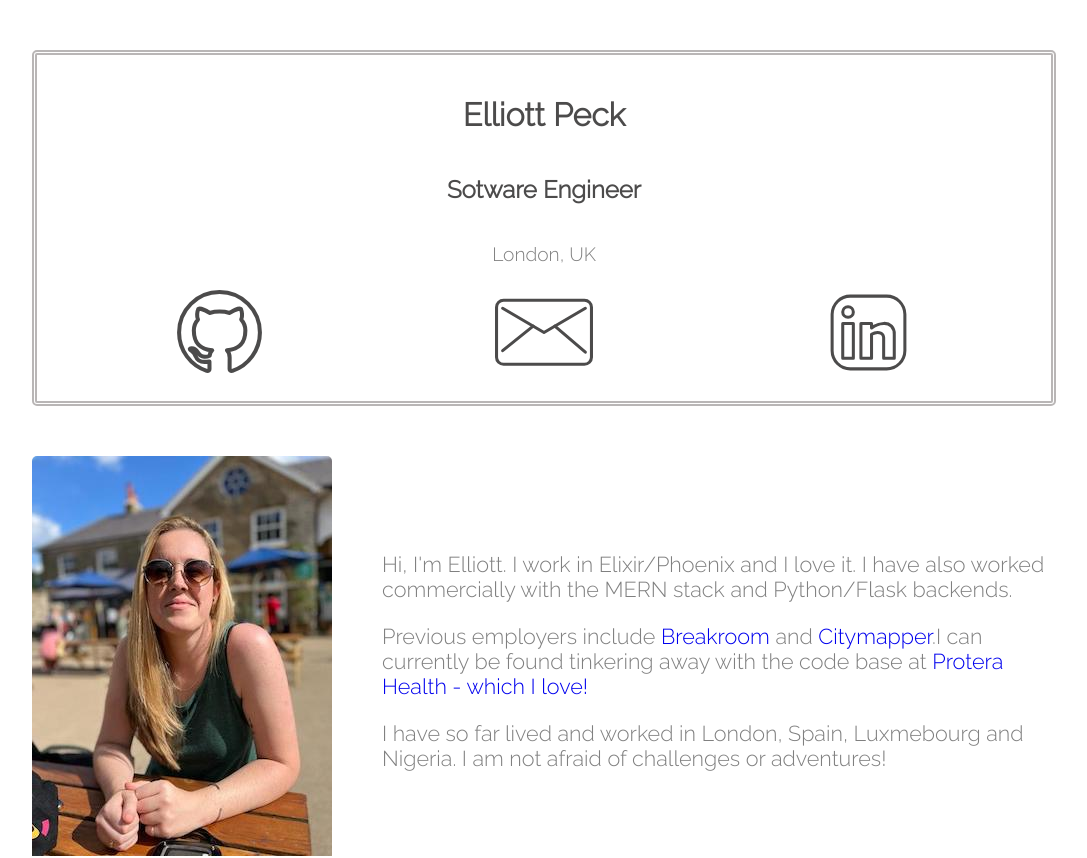
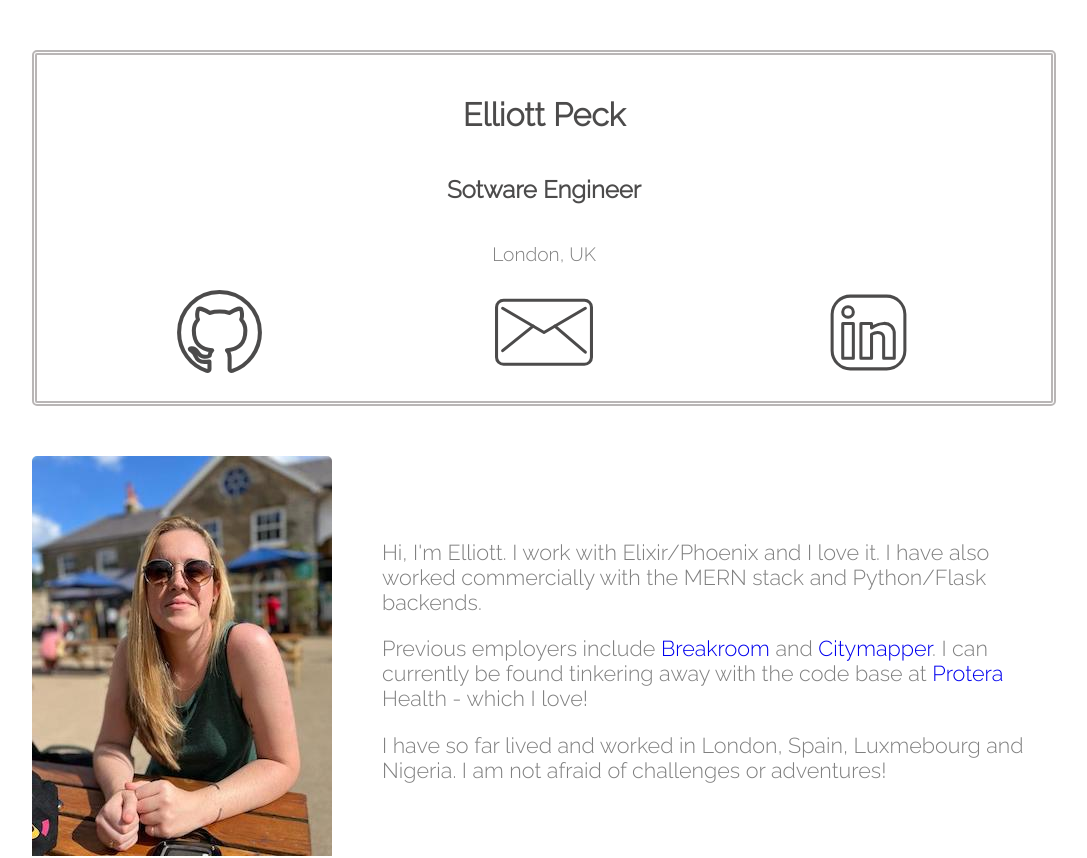
Before and after one commit to Selliott456/Portfolio, a React (Create React App) app: page / in a window 1280 px wide. Shown: the top 858 px of the page, without its empty margins (96-1183 px from the left). Built offline with nearby package versions, Linux system fonts and the light colour scheme.

Commit message:
minor changes

```diff
--- a/src/components/About.js
+++ b/src/components/About.js
@@ -18,17 +18,17 @@ function About() {
         <img alt="elliott" className="about__photo" src={MeSun} />
         <div className="about__info">
           <p>
-            Hi, I'm Elliott. I work in Elixir/Phoenix and I love it. I have also
-            worked commercially with the MERN stack and Python/Flask backends.
+            Hi, I'm Elliott. I work with Elixir/Phoenix and I love it. I have
+            also worked commercially with the MERN stack and Python/Flask
+            backends.
           </p>
           <p>
             Previous employers include{" "}
             <a href="https://breakroom.cc">Breakroom</a> and{" "}
-            <a href="https://citymapper.com">Citymapper</a>.I can currently be
+            <a href="https://citymapper.com">Citymapper</a>. I can currently be
             found tinkering away with the code base at{" "}
-            <a href="https://www.proterahealth.com/">
-              Protera Health - which I love!
-            </a>
+            <a href="https://www.proterahealth.com/">Protera </a> Health - which
+            I love!
           </p>
           <p>
             I have so far lived and worked in London, Spain, Luxmebourg and
```
